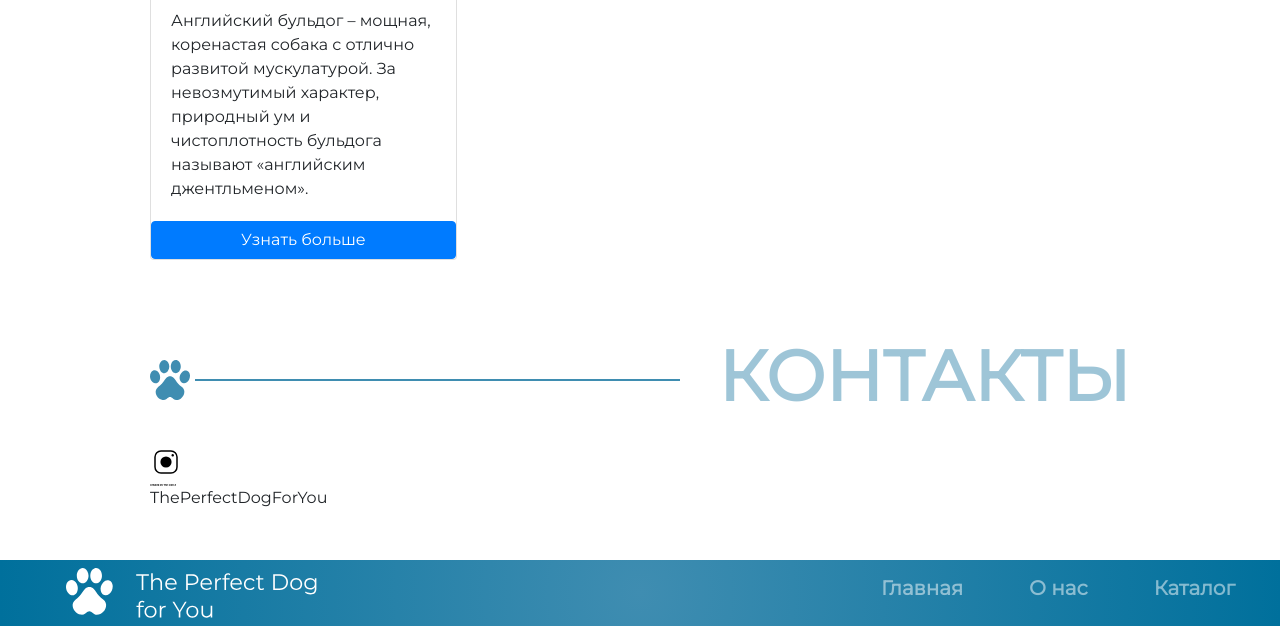
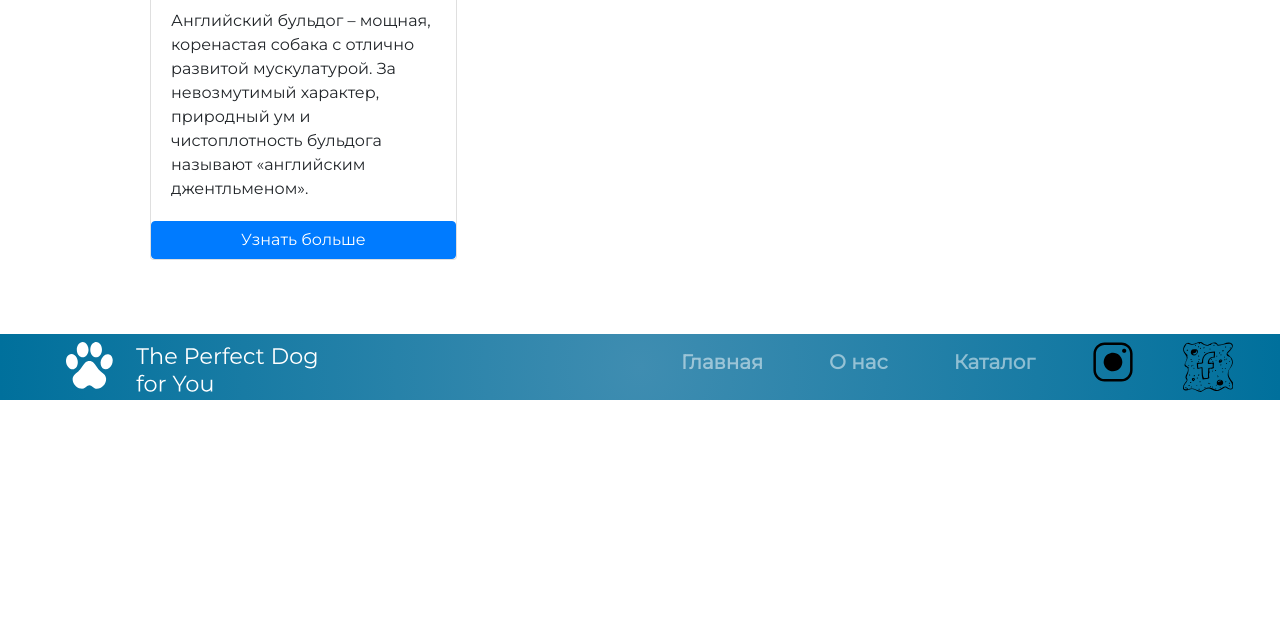
Before and after one commit to Anna136/ThePerfectDog-LandingPage, a plain HTML site: page index.html in a window 1280 px wide. Shown: the part 2932-3558 px from the top of the page. After the commit the page ends 3332 px from the top, so only its background shows below. Drawn offline with nearby package versions, Linux system fonts and the light colour scheme.

Commit message:
LandingPage is done

```diff
--- a/assets/css/indexStyle.css
+++ b/assets/css/indexStyle.css
@@ -100,6 +100,6 @@ footer .navbar ul li{
     font-weight: 600;
 
 }
-footer .navbar ul li img{
-    margin-right: 500px;
+footer .navbar ul li .logo{
+    margin-right: 300px;
 }
--- a/index.html
+++ b/index.html
@@ -313,24 +313,13 @@
             </div>
         </div>
     </section>
-    <section class="contacts">
-        <header>
-            <img src="assets/img/Icon.svg" alt="" height="40">
-            <div><hr></div>
-            <h2 class="text-right">Контакты</h2>
-        </header>
-        <div>
-            <img src="assets/img/noun_insta_3323512.svg" alt="" height="40">
-            <p>ThePerfectDogForYou</p>
-        </div>
-        <p></p>
-    </section>
+
     <footer>
         <nav class="navbar navbar-expand-lg navbar-dark bg-primary">
             <div class="collapse navbar-collapse" id="navbarNavDropdown">
               <ul class="navbar-nav">
                 <li class="nav-item">
-                    <img src="assets/img/Logo.svg" alt="" height="50">
+                    <img src="assets/img/Logo.svg" alt="" height="50" class="logo">
                 </li>
                 <li class="nav-item">
                   <a class="nav-link" href="#">Главная</a>
@@ -340,6 +329,12 @@
                 </li>
                 <li class="nav-item">
                   <a class="nav-link" href="#Catalog">Каталог</a>
+                </li>
+                <li>
+                  <a href="https://www.instagram.com/theperfectdogforyou/"><img src="assets/img/insta.svg" alt="" height="40"></a>
+                </li>
+                <li>
+                  <a href="https://www.facebook.com/profile.php?id=100008879652918"><img src="assets/img/facebook.svg" alt=""></a>
                 </li>
               </ul>
             </div>
```
Also changed, not shown: assets/img/facebook.svg (added), assets/img/insta.svg (added), assets/img/mail.svg (added), assets/img/noun_Mail_1559571.svg (deleted), assets/img/noun_insta_3323512.svg (deleted).
